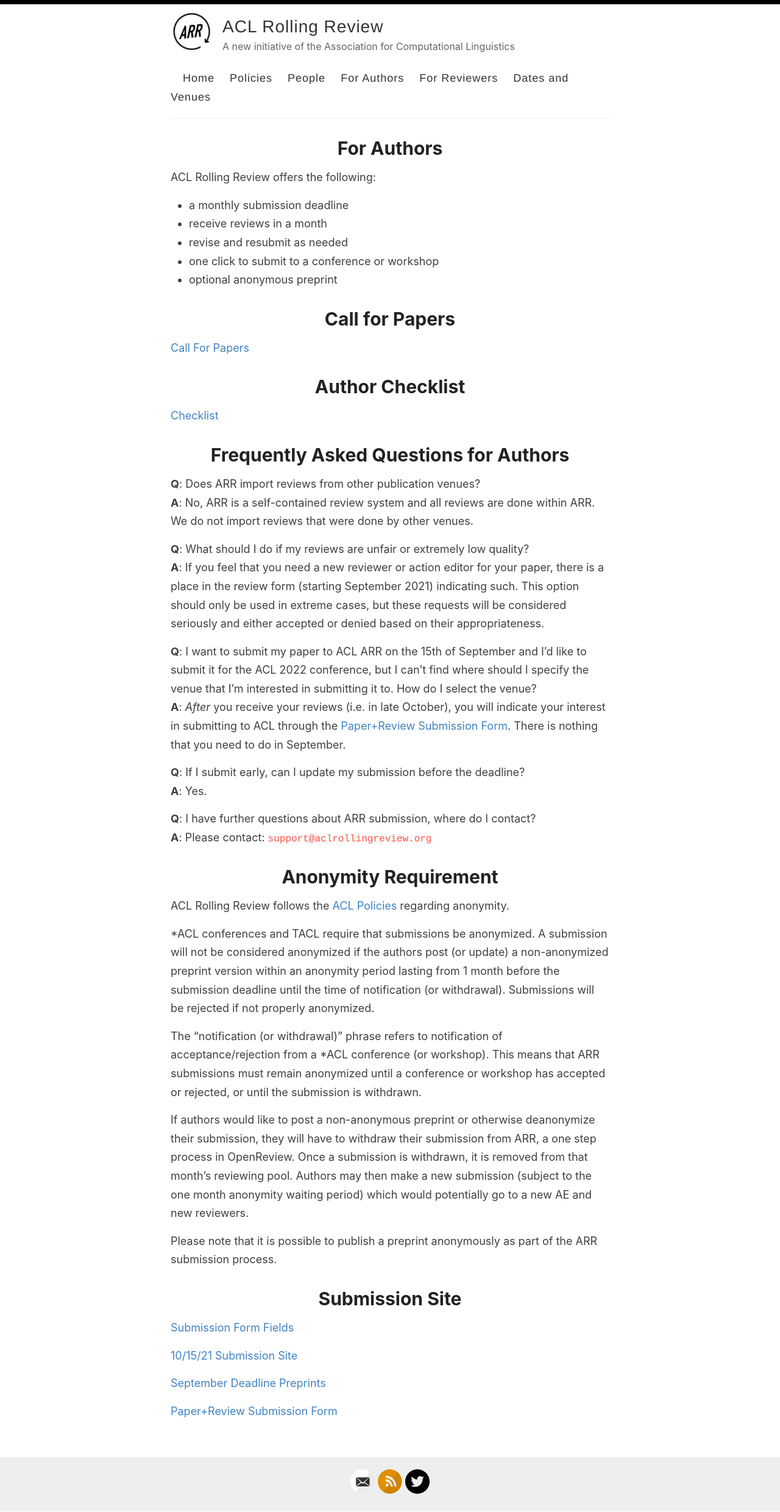
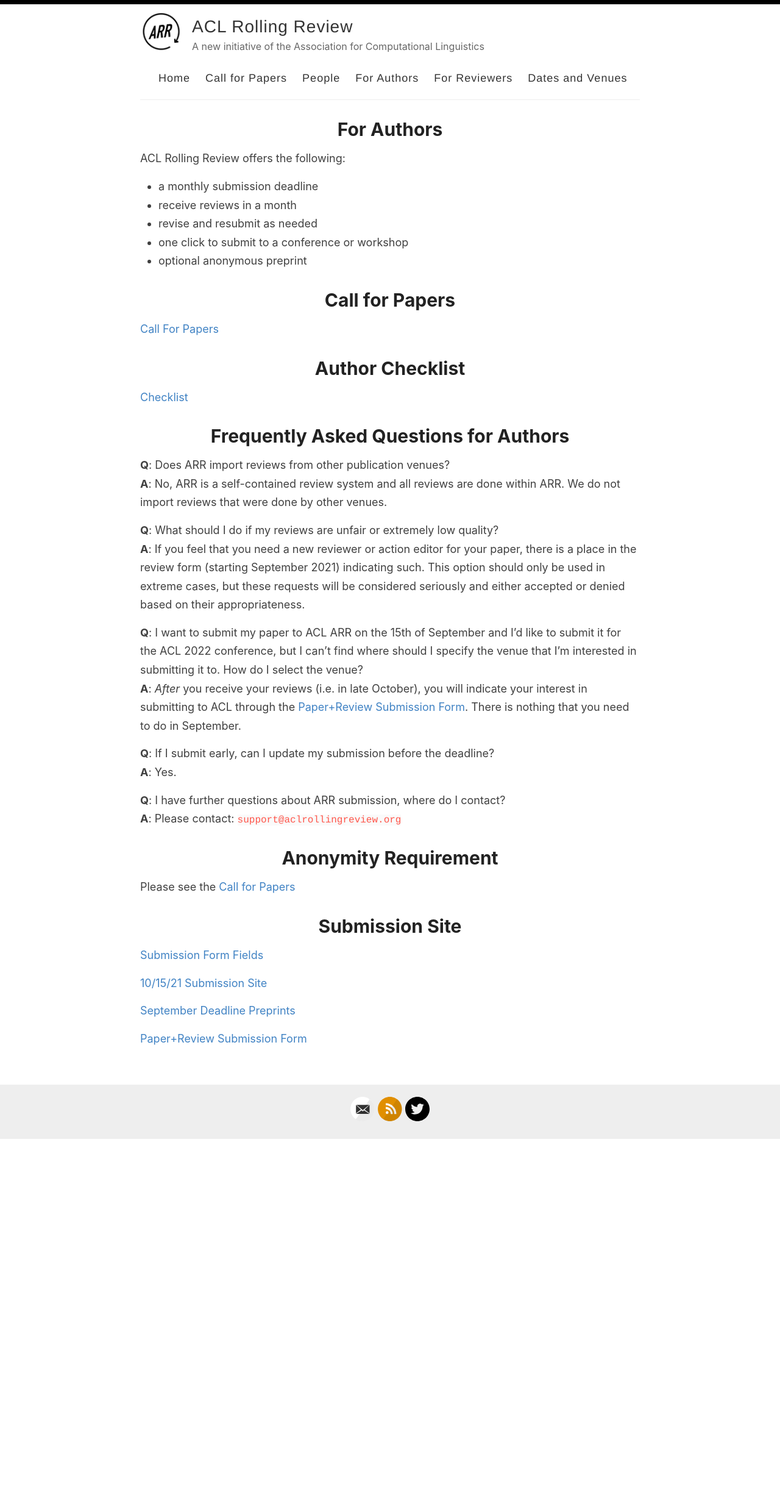
Before and after one commit to amitmerchant1990/reverie, a Jekyll site: the page built from authors.md, in a window 1280 px wide. Shown: the whole page at 61% size. Built offline with Jekyll 4.4.1, drawn with Linux system fonts in a browser that asks for light colours; after the commit the page ends 1869 px from its top, so only the background shows below that.

Commit message:
Shift around, update

```diff
--- a/_layouts/default.html
+++ b/_layouts/default.html
@@ -29,7 +29,7 @@
 
             <nav>
               <a href="{{ site.baseurl }}/">Home</a>
-             <a href="{{ site.baseurl }}/about/policies">Policies</a>
+             <a href="{{ site.baseurl }}/cfp">Call for Papers</a>
               <a href="{{ site.baseurl }}/about/people">People</a>
               <a href="{{ site.baseurl }}/authors">For Authors</a>
               <a href="{{ site.baseurl }}/reviewers">For Reviewers</a>
--- a/assets/style.scss
+++ b/assets/style.scss
@@ -32,7 +32,7 @@
 
 .container {
   margin: 0 auto;
-  max-width: 740px;
+  max-width: 840px;
   padding: 0 10px;
   width: 100%;
 }
@@ -295,7 +295,6 @@
 }
 
 .site-info {
-  float: left;
 
   @include mobile {
     float: none;
@@ -330,7 +329,8 @@
 }
 
 nav {
-  float: right;
+  width: 800px;
+  margin: 0 auto;
   margin-top: 23px; // @TODO: Vertically middle align
   font-family: $helveticaNeue;
   font-size: 18px;
--- a/authors.md
+++ b/authors.md
@@ -39,16 +39,7 @@
 
 # Anonymity Requirement
 
-ACL Rolling Review follows the [ACL Policies](https://www.aclweb.org/adminwiki/index.php?title=ACL_Policies_for_Submission,_Review_and_Citation)
-regarding anonymity.
-
-> *ACL conferences and TACL require that submissions be anonymized. A submission will not be considered anonymized if the authors post (or update) a non-anonymized preprint version within an anonymity period lasting from 1 month before the submission deadline until the time of notification (or withdrawal). Submissions will be rejected if not properly anonymized.
-
-The "notification (or withdrawal)" phrase refers to notification of acceptance/rejection from a *ACL conference (or workshop). This means that ARR submissions must remain anonymized until a conference or workshop has accepted or rejected, or until the submission is withdrawn.
-
-If authors would like to post a non-anonymous preprint or otherwise deanonymize their submission, they will have to withdraw their submission from ARR, a one step process in OpenReview. Once a submission is withdrawn, it is removed from that month's reviewing pool. Authors may then make a new submission (subject to the one month anonymity waiting period) which would potentially go to a new AE and new reviewers.
-
-Please note that it is possible to publish a preprint anonymously as part of the ARR submission process.
+Please see the [Call for Papers](https://aclrollingreview.org/cfp)
 
 # Submission Site
 
```
Also changed, not shown: _pages/about.md (deleted, +0 -29 lines), _pages/categories.md (deleted, +0 -24 lines), _pages/getting-started.md (deleted, +0 -51 lines), _pages/search.md (deleted, +0 -21 lines), cfp.md (+9 -2 lines), reviewerfaq.md (+30 -0 lines).
